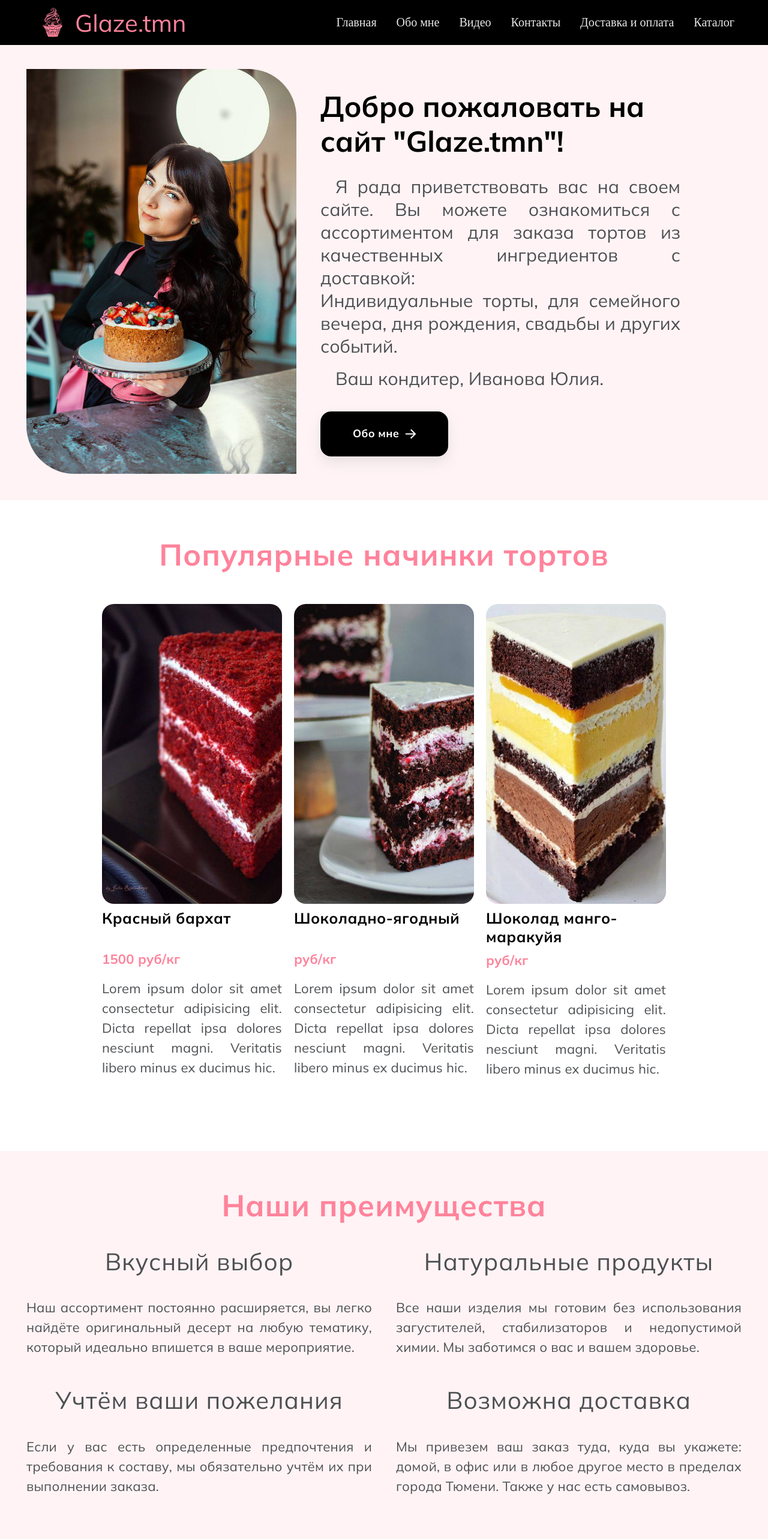
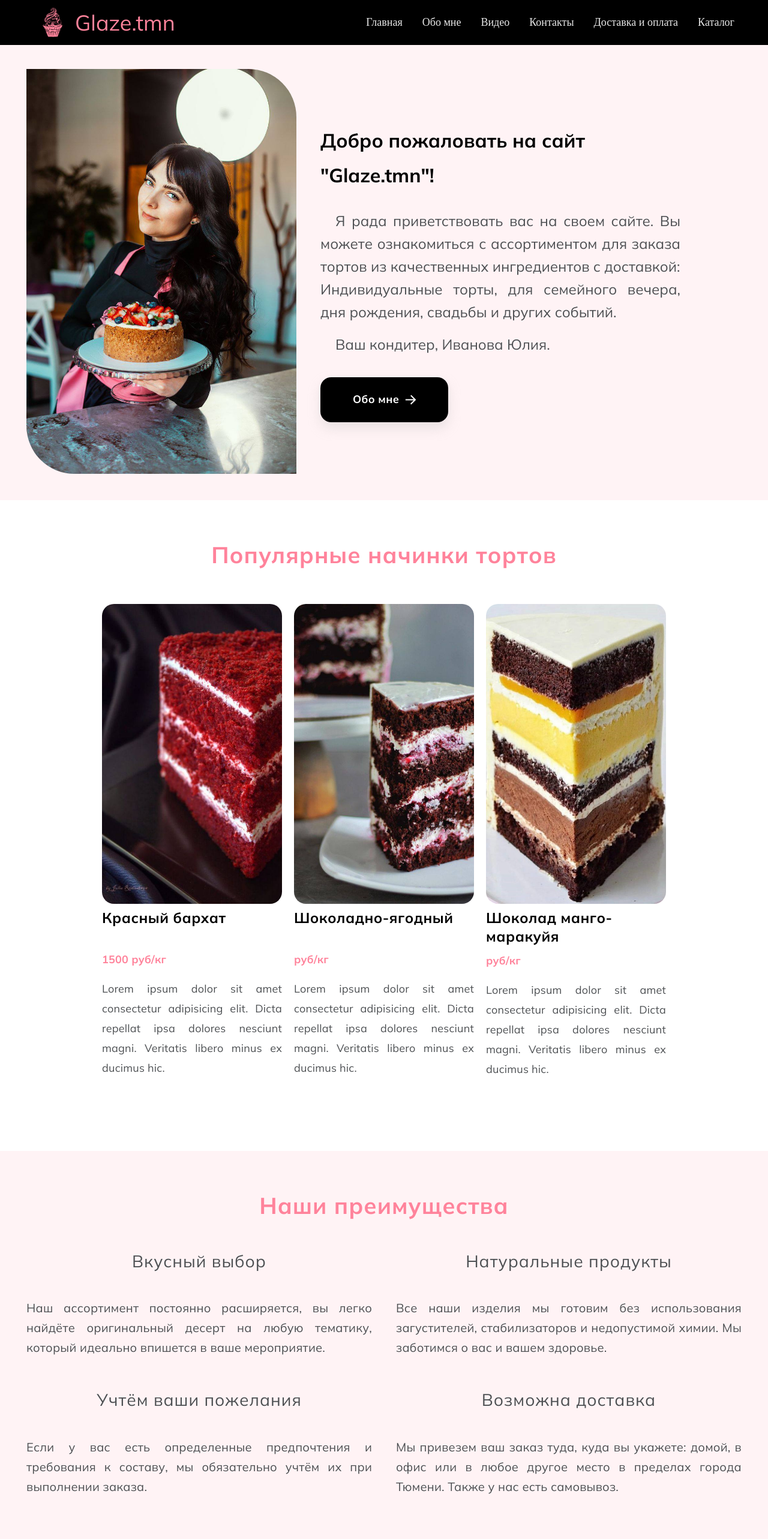
Before and after one commit to ZakirovaVera/DiplomProject_ZakirovaV, a Vue app: page / in a window 1280 px wide. Shown: the top 2566 px of the page at 60% size. Built offline with nearby package versions, Linux system fonts and the light colour scheme.

Commit message:
Размер шрифта Home

```diff
--- a/src/components/HeaderComponent.vue
+++ b/src/components/HeaderComponent.vue
@@ -79,7 +79,7 @@ export default {
 
             &-text {
                 color: $colorSite;
-                font-size: 40px;
+                font-size:36px;
                 font-weight: 400;
                 line-height: 50px;
                 word-wrap: break-word;
@@ -99,7 +99,7 @@ export default {
             color: $colorWhite;
             text-align: center;
             font-family: Jost;
-            font-size: 20px;
+            font-size: 18px;
             line-height: 25px;
             font-style: normal;
             font-weight: 400;
--- a/src/components/ProductComponent.vue
+++ b/src/components/ProductComponent.vue
@@ -34,7 +34,7 @@ export default {
 
     &__title {
         color: $colorTextBlack;
-        font-size: 25px;
+        font-size: 24px;
         font-style: normal;
         font-weight: 700;
         line-height: 31.25px;
@@ -48,7 +48,7 @@ export default {
 
     &__text {
         color: $colorFont;
-        font-size: 22px;
+        font-size: 18px;
         font-style: normal;
         font-weight: 400;
         line-height: 33px;
--- a/src/pages/HomePage.vue
+++ b/src/pages/HomePage.vue
@@ -110,7 +110,7 @@ export default {
     &__title {
         text-align: center;
         color: $colorSite;
-        font-size: 50px;
+        font-size: 38px;
         font-style: normal;
         font-weight: 700;
         line-height: 62.5px;
@@ -182,7 +182,7 @@ export default {
     &__title {
         font-style: normal;
         font-weight: 700;
-        font-size: 48px;
+        font-size: 32px;
         line-height: 58px;
         color: $colorTextBlack;
         padding-bottom: 28px;
@@ -192,7 +192,7 @@ export default {
         text-indent: 25px;
         font-style: normal;
         font-weight: 400;
-        font-size: 30px;
+        font-size: 24px;
         line-height: 38px;
         color: $colorFont;
         padding-bottom: 16px;
@@ -237,7 +237,7 @@ export default {
 .products__heading {
     color: $colorSite;
     text-align: center;
-    font-size: 50px;
+    font-size: 38px;
     font-style: normal;
     font-weight: 700;
     line-height: 62.5px;
@@ -262,7 +262,7 @@ export default {
     &__heading {
         text-align: center;
         color: $colorSite;
-        font-size: 50px;
+        font-size: 38px;
         font-style: normal;
         font-weight: 700;
         line-height: 62.5px;
@@ -281,7 +281,7 @@ export default {
         &_title {
             color: $colorFont;
             text-align: center;
-            font-size: 40px;
+            font-size: 28px;
             font-style: normal;
             font-weight: 400;
             line-height: 62.5px;
@@ -291,7 +291,7 @@ export default {
 
         &_text {
             color: $colorFont;
-            font-size: 22px;
+            font-size: 20px;
             font-style: normal;
             font-weight: 400;
             line-height: 33px;
```
